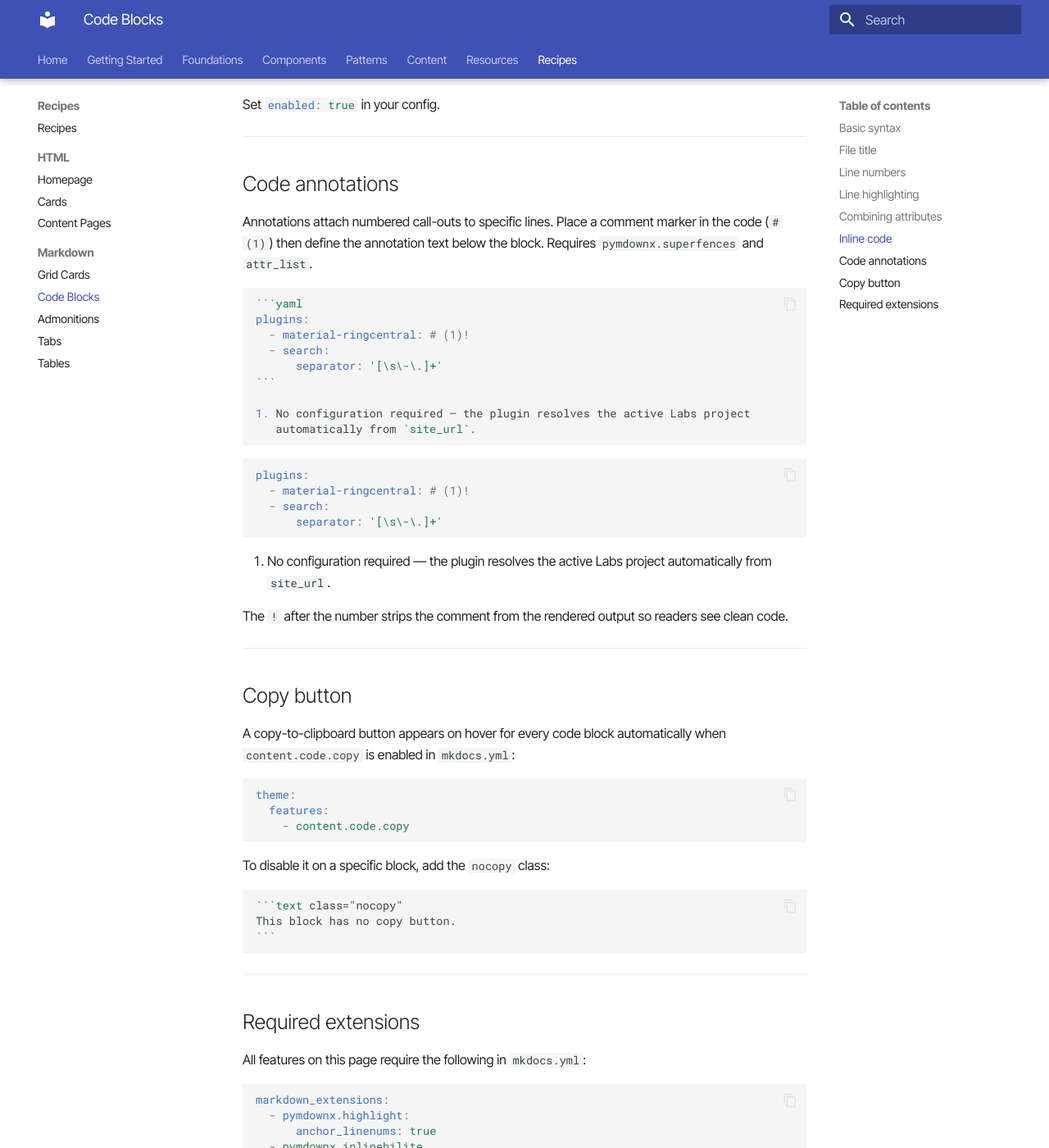
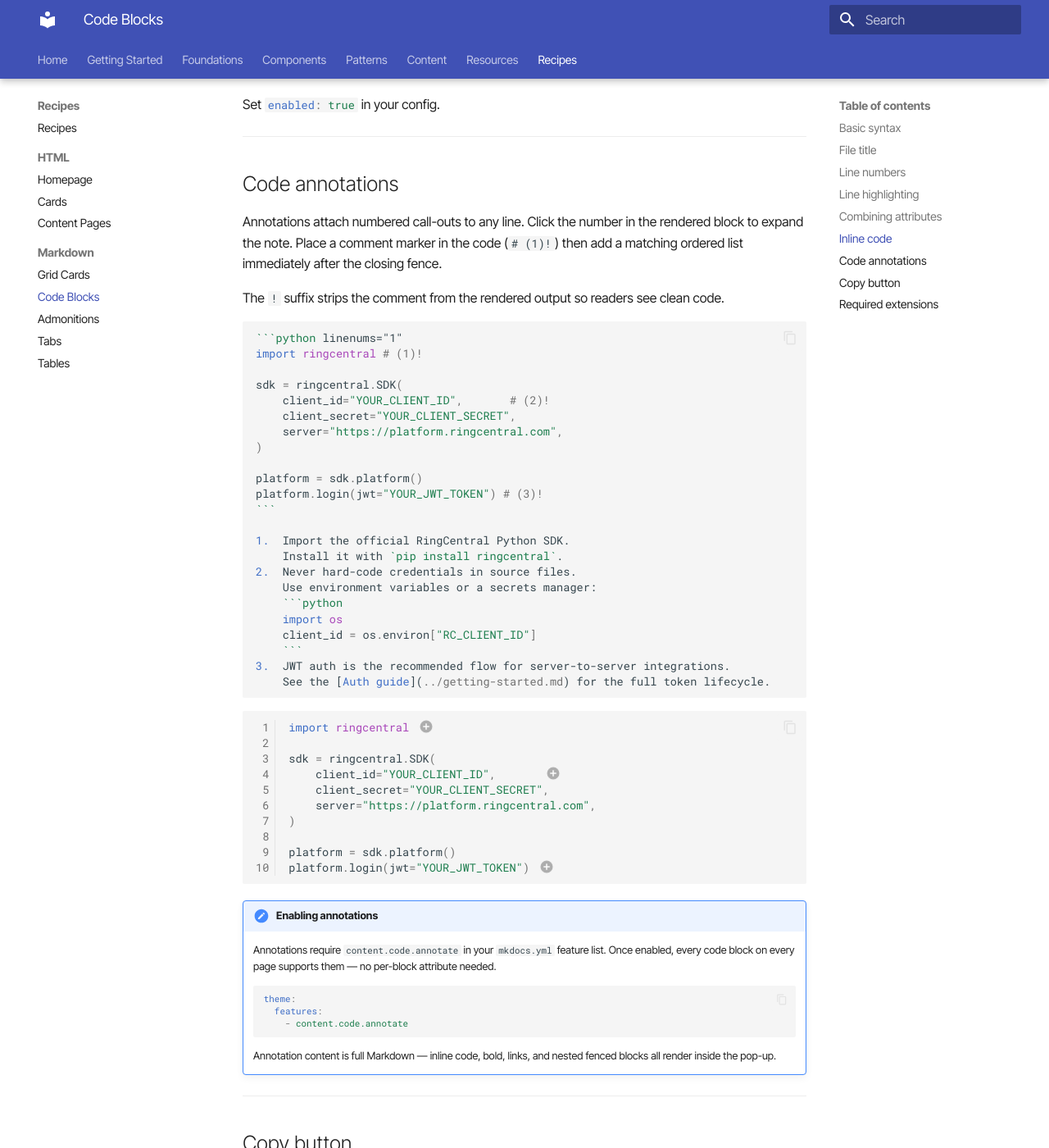
Before and after one commit to ringcentral/mkdocs-material-ringcentral, an MkDocs documentation site: the page built from docs/md-recipes/code-blocks.md, in a window 1280 px wide and 1400 px high, scrolled down 2821 px. Shown: the whole window at 82% size. Built offline with MkDocs 1.6.1 and Material for MkDocs 9.7.7, drawn with Linux system fonts in a browser that asks for light colours.

Commit message:
Added more docs

`````diff
--- a/docs/md-recipes/code-blocks.md
+++ b/docs/md-recipes/code-blocks.md
@@ -188,31 +188,71 @@ Set `#!yaml enabled: true` in your config.
 
 ## Code annotations
 
-Annotations attach numbered call-outs to specific lines. Place a comment marker in the code (`# (1)`) then define the annotation text below the block. Requires `pymdownx.superfences` and `attr_list`.
+Annotations attach numbered call-outs to any line. Click the number in the rendered block to expand the note. Place a comment marker in the code (`# (1)!`) then add a matching ordered list immediately after the closing fence.
+
+The `!` suffix strips the comment from the rendered output so readers see clean code.
 
 ````markdown
-```yaml
-plugins:
-  - material-ringcentral: # (1)!
-  - search:
-      separator: '[\s\-\.]+'
+```python linenums="1"
+import ringcentral # (1)!
+
+sdk = ringcentral.SDK(
+    client_id="YOUR_CLIENT_ID",       # (2)!
+    client_secret="YOUR_CLIENT_SECRET",
+    server="https://platform.ringcentral.com",
+)
+
+platform = sdk.platform()
+platform.login(jwt="YOUR_JWT_TOKEN") # (3)!
 ```
 
-1. No configuration required — the plugin resolves the active Labs project
-   automatically from `site_url`.
+1.  Import the official RingCentral Python SDK.
+    Install it with `pip install ringcentral`.
+2.  Never hard-code credentials in source files.
+    Use environment variables or a secrets manager:
+    ```python
+    import os
+    client_id = os.environ["RC_CLIENT_ID"]
+    ```
+3.  JWT auth is the recommended flow for server-to-server integrations.
+    See the [Auth guide](../getting-started.md) for the full token lifecycle.
 ````
 
-```yaml
-plugins:
-  - material-ringcentral: # (1)!
-  - search:
-      separator: '[\s\-\.]+'
+```python linenums="1"
+import ringcentral # (1)!
+
+sdk = ringcentral.SDK(
+    client_id="YOUR_CLIENT_ID",       # (2)!
+    client_secret="YOUR_CLIENT_SECRET",
+    server="https://platform.ringcentral.com",
+)
+
+platform = sdk.platform()
+platform.login(jwt="YOUR_JWT_TOKEN") # (3)!
 ```
 
-1. No configuration required — the plugin resolves the active Labs project
-   automatically from `site_url`.
+1.  Import the official RingCentral Python SDK.
+    Install it with `pip install ringcentral`.
+2.  Never hard-code credentials in source files.
+    Use environment variables or a secrets manager:
+    ```python
+    import os
+    client_id = os.environ["RC_CLIENT_ID"]
+    ```
+3.  JWT auth is the recommended flow for server-to-server integrations.
+    See the [Auth guide](../getting-started.md) for the full token lifecycle.
 
-The `!` after the number strips the comment from the rendered output so readers see clean code.
+!!! note "Enabling annotations"
+    Annotations require `content.code.annotate` in your `mkdocs.yml` feature list.
+    Once enabled, every code block on every page supports them — no per-block attribute needed.
+
+    ```yaml
+    theme:
+      features:
+        - content.code.annotate
+    ```
+
+    Annotation content is full Markdown — inline code, bold, links, and nested fenced blocks all render inside the pop-up.
 
 ---
 
--- a/mkdocs.yml
+++ b/mkdocs.yml
@@ -19,6 +19,7 @@ theme:
     - search.highlight
     - content.tabs.link
     - content.code.copy
+    - content.code.annotate
   palette:
     - scheme: default
       primary: custom
`````
Also changed, not shown: README.md (+1 -0 lines).
